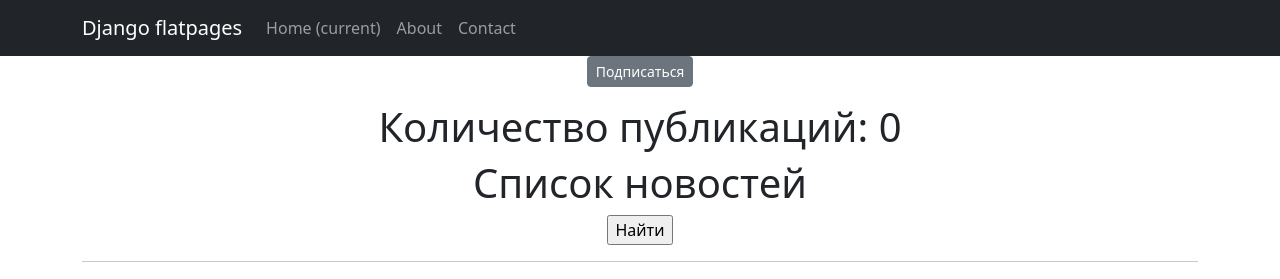
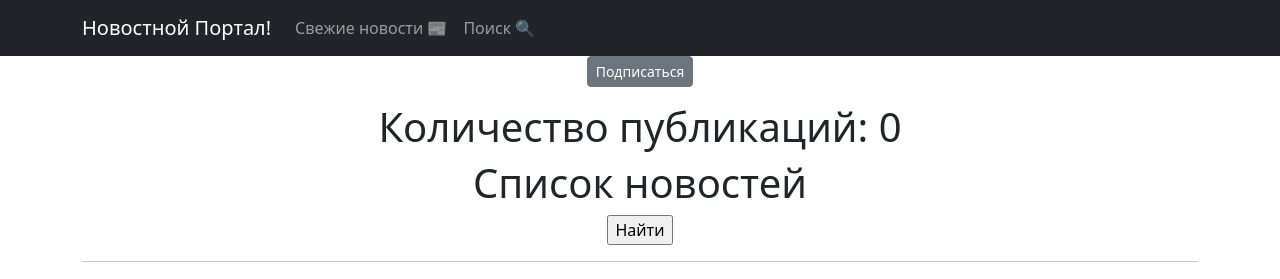
Before and after one commit to Eg0istSM/NewsPortal1, a Django app: page /post/categories/2 in a window 1280 px wide. Shown: the top 279 px of the page. Run offline with Django 4.2, Linux system fonts and the light colour scheme; data comes from the database, SQL or seed files in the repository; both versions use the stored data as it was after the commit; some libraries are stand-ins or nearby versions.

```diff
--- a/NewsPaper/news/signals.py
+++ b/NewsPaper/news/signals.py
@@ -7,6 +7,7 @@ from django.template.loader import render_to_string
 from .models import PostCategory, Post
 from django.conf import settings
 import datetime
+
 
 def send_notifications(preview, pk, title, subscribers):
     for subscriber in subscribers:
--- a/NewsPaper/sign/views.py
+++ b/NewsPaper/sign/views.py
@@ -1,6 +1,7 @@
 from django.shortcuts import redirect
 from django.contrib.auth.models import Group
 from django.contrib.auth.decorators import login_required
+from news.models import Author
 
 
 @login_required
@@ -9,4 +10,5 @@ def upgrade_me(request):
     authors_group = Group.objects.get(name='authors')
     if not request.user.groups.filter(name='authors').exists():
         authors_group.user_set.add(user)
+        Author.objects.create(user=user)
     return redirect('/')
--- a/NewsPaper/templates/flatpages/default.html
+++ b/NewsPaper/templates/flatpages/default.html
@@ -14,7 +14,7 @@
 <!-- Responsive navbar-->
 <nav class="navbar navbar-expand-lg navbar-dark bg-dark static-top">
    <div class="container">
-       <a class="navbar-brand" href="#">Django flatpages</a>
+       <a class="navbar-brand" href="#">Новостной Портал!</a>
        <button class="navbar-toggler" type="button" data-toggle="collapse"
                data-target="#navbarResponsive"
                aria-controls="navbarResponsive" aria-expanded="false"
@@ -23,16 +23,16 @@
        </button>
        <div class="collapse navbar-collapse" id="navbarResponsive">
            <ul class="navbar-nav ml-auto">
-               <li class="nav-item active">
-                   <a class="nav-link" href="#">Home
-                       <span class="sr-only">(current)</span>
-                   </a>
+<!--               <li class="nav-item active">-->
+<!--                   <a class="nav-link" href="#">Home-->
+<!--                       <span class="sr-only">(current)</span>-->
+<!--                   </a>-->
+<!--               </li>-->
+               <li class="nav-item">
+                   <a class="nav-link" href="/post/">Свежие новости 📰</a>
                </li>
                <li class="nav-item">
-                   <a class="nav-link" href="/about/">About</a>
-               </li>
-               <li class="nav-item">
-                   <a class="nav-link" href="/contacts/">Contact</a>
+                   <a class="nav-link" href="/post/search/">Поиск 🔍</a>
                </li>
            </ul>
        </div>
```
Also changed, not shown: NewsPaper/sign/urls.py (+2 -5 lines), NewsPaper/db.sqlite3.
